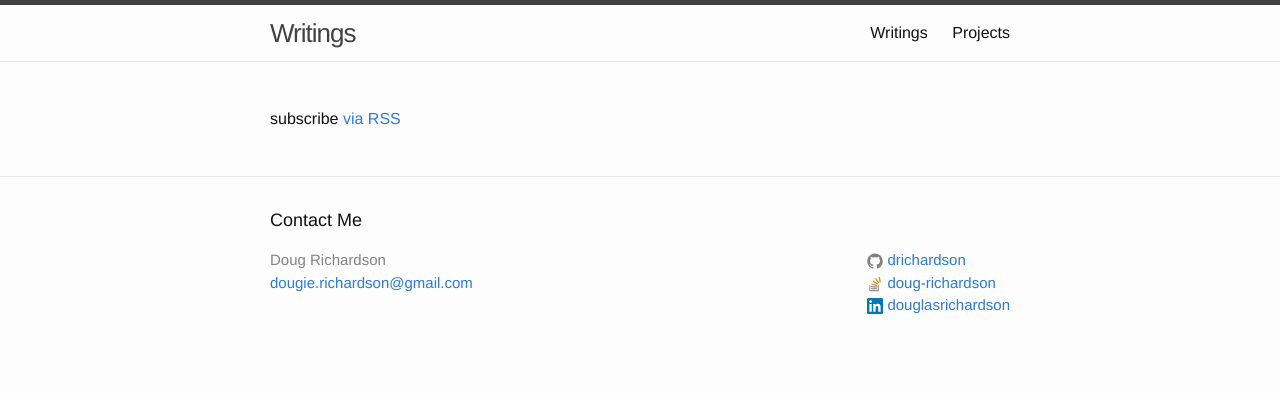
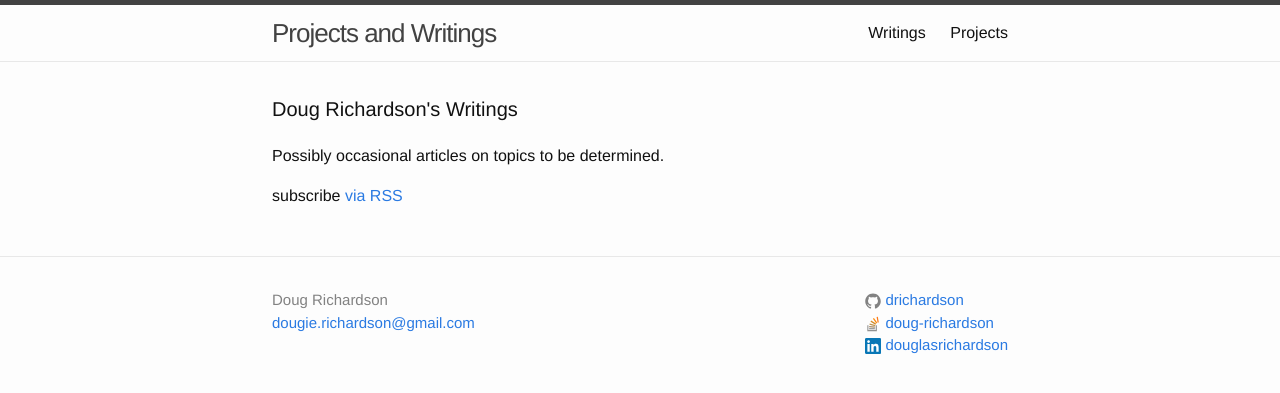
Before and after one commit to drichardson/dougrichardson.us, a Jekyll site: the page built from site/writings/index.html, in a window 1280 px wide. Shown: the top 393 px of the page. Built offline with Jekyll 4.4.1, drawn with Linux system fonts in a browser that asks for light colours.

Commit message:
- add menu back in for small screens - remove Contact Me section title - change some fonts - wip

```diff
--- a/site/_config.yml
+++ b/site/_config.yml
@@ -6,11 +6,11 @@
 # 'jekyll serve'. If you change this file, please restart the server process.
 
 # Site settings
-title: Doug Richardson
+title: "Projects and Writings"
 email: dougie.richardson@gmail.com
-description: Doug Richardson's personal site.
-writings_title: Doug's Writings
-writings_description: Random collection of writings.
+description: Doug Richardson's projects, writings, and contact info.
+writings_title: Doug Richardson's Writings
+writings_description: Possibly occasional articles on topics to be determined.
 baseurl: "" # the subpath of your site, e.g. /blog
 url: "https://dougrichardson.org" # the base hostname & protocol for your site
 realname: Doug Richardson
@@ -18,7 +18,6 @@
 stackoverflow_userid: 196964
 stackoverflow_username: doug-richardson
 linkedin_username: douglasrichardson
-footer_heading: Contact Me
 
 # Build settings
 markdown: kramdown
--- a/site/_includes/footer.html
+++ b/site/_includes/footer.html
@@ -1,8 +1,6 @@
 <footer class="site-footer">
 
   <div class="wrapper">
-
-    <h2 class="footer-heading">{{ site.footer_heading }}</h2>
 
     <div class="footer-col-wrapper">
       <div class="footer-col footer-col-1">
--- a/site/_includes/header.html
+++ b/site/_includes/header.html
@@ -2,9 +2,18 @@
 
   <div class="wrapper">
 
-    <span class="site-title">{{ page.title }}</span>
+    <a class="site-title" href="{{ site.baseurl }}/">{{ site.title }}</a>
+    <!--<span class="site-title">{{ page.title }}</span>-->
 
     <nav class="site-nav">
+      <a href="#" class="menu-icon">
+        <svg viewBox="0 0 18 15">
+          <path fill="#424242" d="M18,1.484c0,0.82-0.665,1.484-1.484,1.484H1.484C0.665,2.969,0,2.304,0,1.484l0,0C0,0.665,0.665,0,1.484,0 h15.031C17.335,0,18,0.665,18,1.484L18,1.484z"/>
+          <path fill="#424242" d="M18,7.516C18,8.335,17.335,9,16.516,9H1.484C0.665,9,0,8.335,0,7.516l0,0c0-0.82,0.665-1.484,1.484-1.484 h15.031C17.335,6.031,18,6.696,18,7.516L18,7.516z"/>
+          <path fill="#424242" d="M18,13.516C18,14.335,17.335,15,16.516,15H1.484C0.665,15,0,14.335,0,13.516l0,0 c0-0.82,0.665-1.484,1.484-1.484h15.031C17.335,12.031,18,12.696,18,13.516L18,13.516z"/>
+        </svg>
+      </a>
+
       <div class="trigger">
         {% for my_page in site.pages %}
           {% if my_page.title %}
--- a/site/_sass/_base.scss
+++ b/site/_sass/_base.scss
@@ -209,7 +209,12 @@
     display: flex;
     flex-wrap: wrap;
     align-items: center;
+
+    @include media-query($on-palm) {
+        justify-content: space-around;
+    }
 }
+
 
 .project {
     display: flex;
--- a/site/css/main.scss
+++ b/site/css/main.scss
@@ -12,7 +12,7 @@
 $small-font-size:  $base-font-size * 0.875;
 $base-line-height: 1.5;
 
-$spacing-unit:     30px;
+$spacing-unit:     2em;
 
 $text-color:       #111;
 $background-color: #fdfdfd;
--- a/site/writings/index.html
+++ b/site/writings/index.html
@@ -4,6 +4,9 @@
 ---
 
 <div class="home">
+
+    <h1 class="page-heading">{{ site.writings_title}}</h1>
+    <p>{{ site.writings_description}}</p>
 
     <ul class="post-list">
         {% for post in site.posts %}
```
